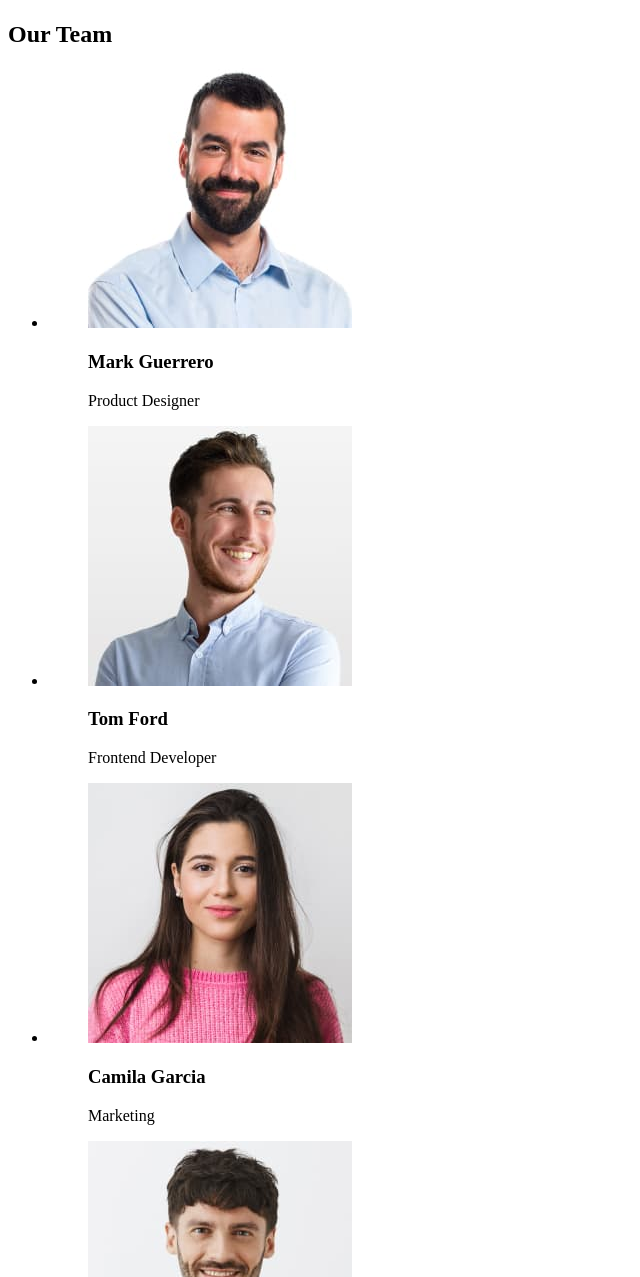
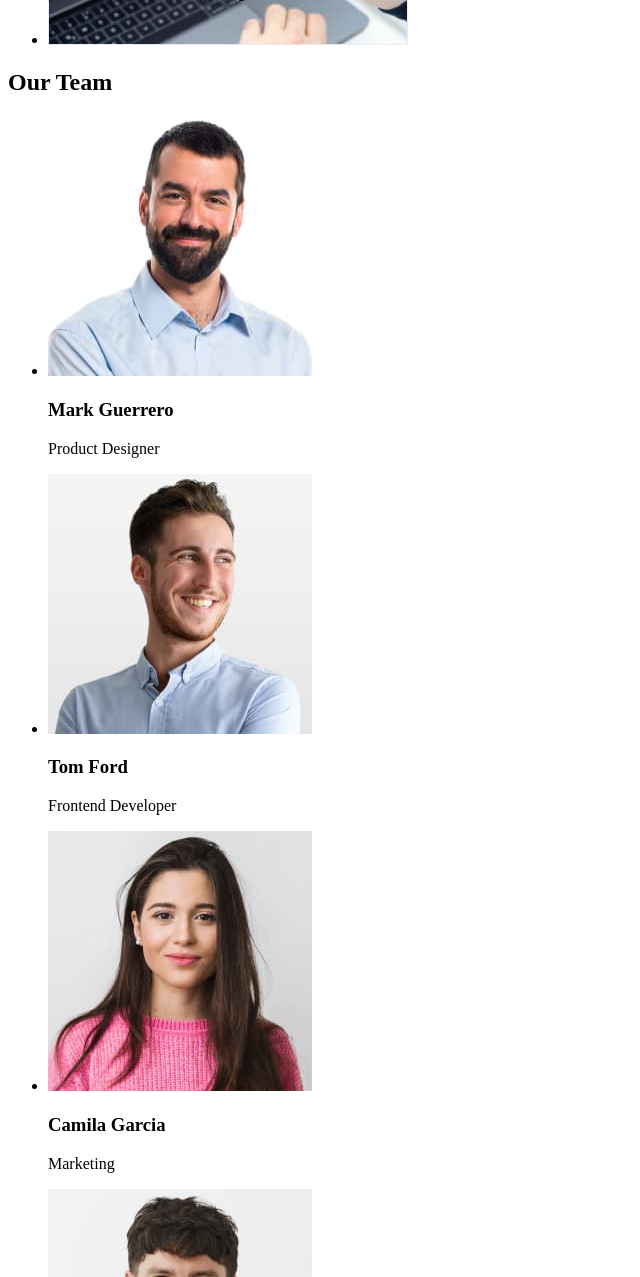
Before and after one commit to nicksolony/goit-markup-hw-01, a plain HTML site: page index.html in a window 1280 px wide. Shown: the part 1523-2800 px from the top of the page, without its empty margins (0-640 px from the left). Drawn offline with Linux system fonts and the light colour scheme.

Commit message:
fixed our team section

```diff
--- a/index.html
+++ b/index.html
@@ -39,6 +39,7 @@
                 <button type="button"> Order Service</button>
         </section>
         <section>
+            <h2>Values</h2>
             <ul>
                 <li>
                     <h3>Strategy</h3>
@@ -70,40 +71,40 @@
             <h2>Our Team</h2>
             <ul>
                 <li>
-                    <figure>
+
                         <img src="./images/mark_guerrero.jpg" alt="Mark Guerrero" width="264">
-                        <figcaption>
+
                             <h3>Mark Guerrero</h3>
                             <p>Product Designer</p>
-                        </figcaption>
-                    </figure>
+
+
                 </li>
                 <li>
-                    <figure>
+
                         <img src="./images/tom_ford.jpg" alt="Tom Ford" width="264">
-                        <figcaption>
+
                             <h3>Tom Ford</h3>
                             <p>Frontend Developer</p>
-                        </figcaption>
-                    </figure>
+
+
                 </li>
                 <li>
-                    <figure>
+
                         <img src="./images/camila_garcia.jpg" alt="Camila Garcia" width="264">
-                        <figcaption>
+
                             <h3>Camila Garcia</h3>
                             <p>Marketing</p>
-                        </figcaption>
-                    </figure>
+
+
                 </li>
                 <li>
-                    <figure>
+
                         <img src="./images/daniel_wilson.jpg" alt="Daniel Wilson" width="264">
-                        <figcaption>
+
                             <h3>Daniel Wilson</h3>
                             <p>UI Designer</p>
-                        </figcaption>
-                    </figure>
+
+
                 </li>
             </ul>
         </section>
```
